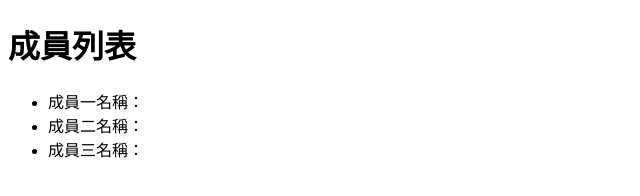
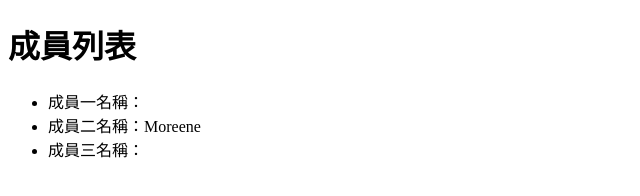
Before and after one commit to chilichen0118/git_1115, a plain HTML site: page index.html in a window 1280 px wide. Shown: the full height of the page, 0-640 px from the left. Drawn offline with Linux system fonts and the light colour scheme.

Commit message:
新增成員B

```diff
--- a/index.html
+++ b/index.html
@@ -9,7 +9,7 @@
     <h1>成員列表</h1>
     <ul>
         <li>成員一名稱：</li>
-        <li>成員二名稱：</li>
+        <li>成員二名稱：Moreene</li>
         <li>成員三名稱：</li>
     </ul>
 </body>
```
